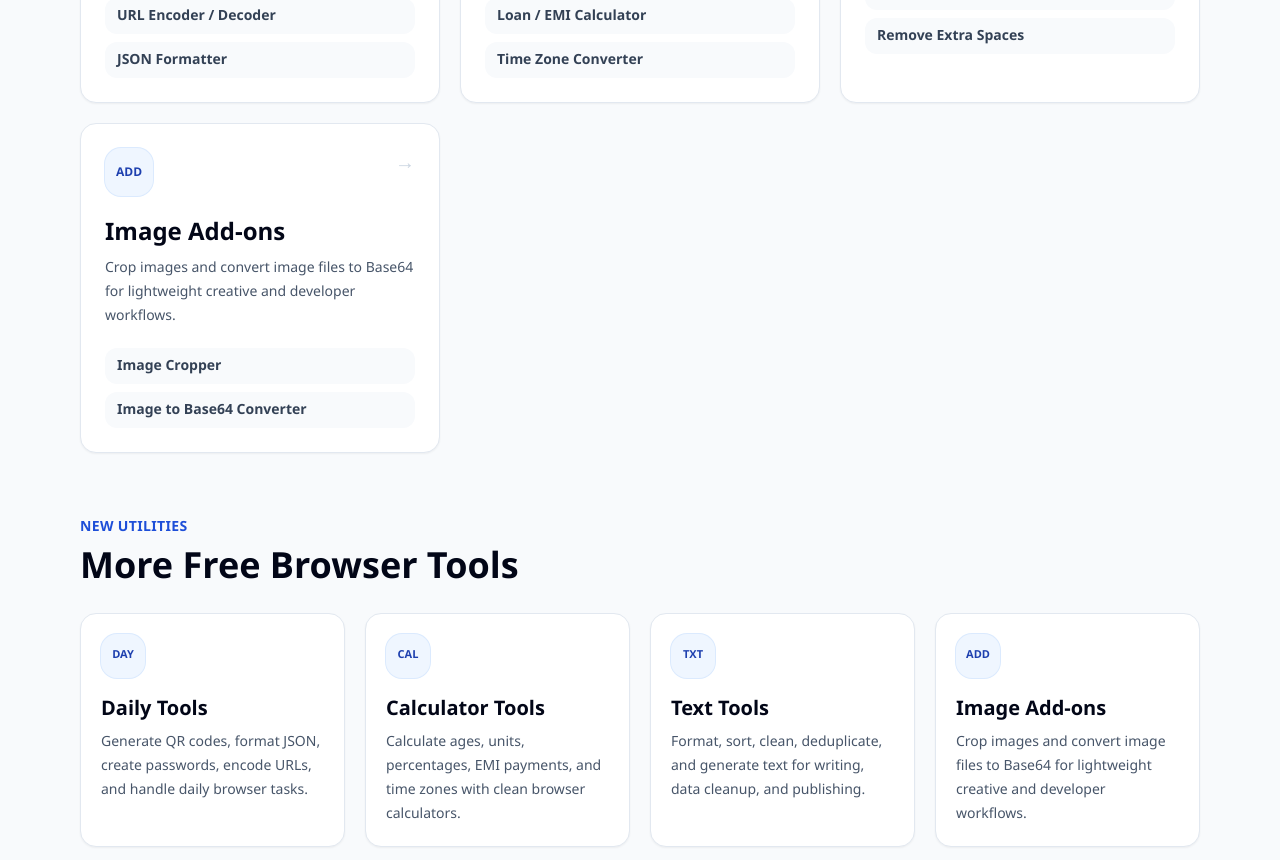
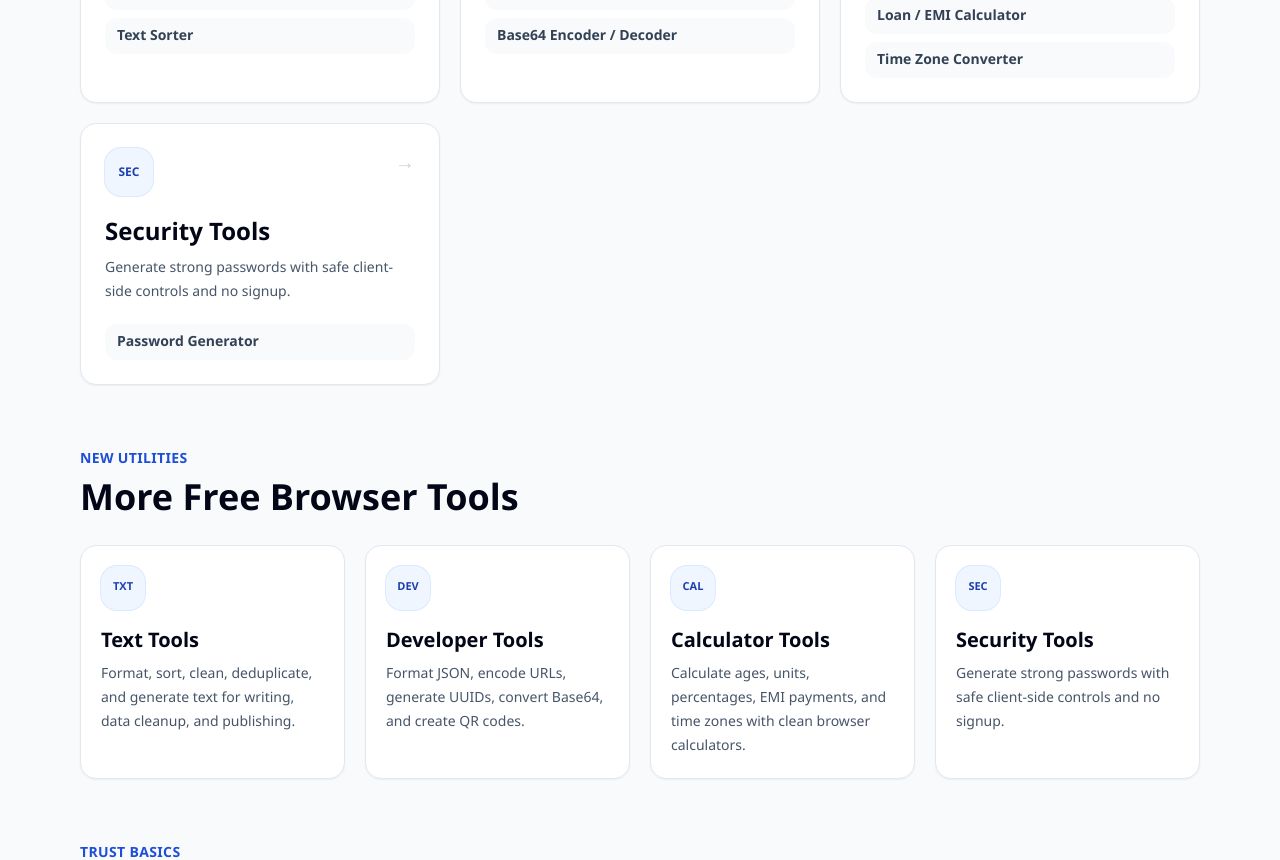
Before and after one commit to KushGam/freetoolkit, a Next.js app: page / in a window 1280 px wide. Shown: the part 2680-3540 px from the top of the page. Built offline with nearby package versions, Linux system fonts and the light colour scheme.

Commit message:
Realign tool categories

```diff
--- a/app/daily-tools/page.tsx
+++ /dev/null
@@ -1,16 +0,0 @@
-import type { Metadata } from "next";
-import { CategoryPage } from "@/components/category-page";
-
-export const metadata: Metadata = {
-  title: "Daily Tools Online Free | FreeToolKit",
-  description: "Use free daily browser tools for QR codes, text case, JSON, passwords, UUIDs, Base64, URLs, and quick PDF creation with no signup."
-};
-
-export default function DailyToolsPage() {
-  return (
-    <CategoryPage
-      category="Daily Tools"
-      intro="Free daily tools for quick browser-based tasks, including QR codes, URL encoding, JSON formatting, password generation, UUIDs, Base64 conversion, and simple text-to-PDF exports."
-    />
-  );
-}
--- /dev/null
+++ b/app/developer-tools/page.tsx
@@ -0,0 +1,16 @@
+import type { Metadata } from "next";
+import { CategoryPage } from "@/components/category-page";
+
+export const metadata: Metadata = {
+  title: "Developer Tools Online Free | FreeToolKit",
+  description: "Use free developer tools for JSON formatting, URL encoding, UUID generation, Base64 conversion, and QR codes with no signup."
+};
+
+export default function DeveloperToolsPage() {
+  return (
+    <CategoryPage
+      category="Developer Tools"
+      intro="Free browser-based developer tools for formatting JSON, encoding and decoding URLs, generating UUIDs, converting Base64 text, and creating QR codes without login or paid APIs."
+    />
+  );
+}
--- a/app/image-add-ons/page.tsx
+++ /dev/null
@@ -1,16 +0,0 @@
-import type { Metadata } from "next";
-import { CategoryPage } from "@/components/category-page";
-
-export const metadata: Metadata = {
-  title: "Image Add-ons Online Free | FreeToolKit",
-  description: "Use free image add-on tools to crop images and convert images to Base64 in your browser with no signup required."
-};
-
-export default function ImageAddOnsPage() {
-  return (
-    <CategoryPage
-      category="Image Add-ons"
-      intro="Free image add-on tools for browser-based image preparation. Crop photos, create simple aspect-ratio outputs, and convert images to Base64 data URLs with no signup."
-    />
-  );
-}
--- a/app/page.tsx
+++ b/app/page.tsx
@@ -32,25 +32,25 @@ const categoryDetails: Record<ToolCategory, { href: string; icon: string; descri
     icon: "GPA",
     description: "Calculate grades, count words, and stay focused with simple study utilities."
   },
-  "Daily Tools": {
-    href: categoryRoutes["Daily Tools"],
-    icon: "DAY",
-    description: "Generate QR codes, format JSON, create passwords, encode URLs, and handle daily browser tasks."
+  "Text Tools": {
+    href: categoryRoutes["Text Tools"],
+    icon: "TXT",
+    description: "Format, sort, clean, deduplicate, and generate text for writing, data cleanup, and publishing."
+  },
+  "Developer Tools": {
+    href: categoryRoutes["Developer Tools"],
+    icon: "DEV",
+    description: "Format JSON, encode URLs, generate UUIDs, convert Base64, and create QR codes."
   },
   "Calculator Tools": {
     href: categoryRoutes["Calculator Tools"],
     icon: "CAL",
     description: "Calculate ages, units, percentages, EMI payments, and time zones with clean browser calculators."
   },
-  "Text Tools": {
-    href: categoryRoutes["Text Tools"],
-    icon: "TXT",
-    description: "Format, sort, clean, deduplicate, and generate text for writing, data cleanup, and publishing."
-  },
-  "Image Add-ons": {
-    href: categoryRoutes["Image Add-ons"],
-    icon: "ADD",
-    description: "Crop images and convert image files to Base64 for lightweight creative and developer workflows."
+  "Security Tools": {
+    href: categoryRoutes["Security Tools"],
+    icon: "SEC",
+    description: "Generate strong passwords with safe client-side controls and no signup."
   }
 };
 
@@ -168,7 +168,7 @@ export default function HomePage() {
           <p className="text-sm font-black uppercase tracking-wide text-brand-600">New utilities</p>
           <h2 className="mt-2 text-3xl font-black text-slate-950 sm:text-4xl">More Free Browser Tools</h2>
           <div className="mt-7 grid gap-5 lg:grid-cols-4">
-            {(["Daily Tools", "Calculator Tools", "Text Tools", "Image Add-ons"] as ToolCategory[]).map((category) => {
+            {(["Text Tools", "Developer Tools", "Calculator Tools", "Security Tools"] as ToolCategory[]).map((category) => {
               const details = categoryDetails[category];
               return (
                 <Link key={category} href={details.href} className="rounded-2xl border border-slate-200 bg-white p-5 shadow-sm transition hover:-translate-y-1 hover:border-brand-200 hover:shadow-[0_22px_45px_rgba(37,99,235,0.12)]">
@@ -206,7 +206,7 @@ export default function HomePage() {
             Many online tasks should not require a complicated dashboard. FreeToolKit keeps the experience clean and browser-based where possible, so you can open a page, use the tool, and download or copy your result. The <Link href="/image-tools" className="font-bold text-brand-700 hover:text-brand-900">Image Tools</Link> section includes utilities for compression, resizing, and format conversion. The <Link href="/pdf-tools" className="font-bold text-brand-700 hover:text-brand-900">PDF Tools</Link> section helps with merging, splitting, rotating, extracting pages, and reducing PDF file size. The <Link href="/student-tools" className="font-bold text-brand-700 hover:text-brand-900">Student Tools</Link> section includes GPA calculators, a grade percentage calculator, a study timer, and a word counter.
           </p>
           <p>
-            The site is also built with mobile users in mind. Pages use readable spacing, large controls, clear instructions, and lightweight layouts so the tools feel fast on phones, tablets, and desktops. Since there is no login required, FreeToolKit works well for quick one-time tasks and repeat productivity workflows. New sections for <Link href="/daily-tools" className="font-bold text-brand-700 hover:text-brand-900">Daily Tools</Link>, <Link href="/calculator-tools" className="font-bold text-brand-700 hover:text-brand-900">Calculator Tools</Link>, and <Link href="/text-tools" className="font-bold text-brand-700 hover:text-brand-900">Text Tools</Link> make it easier to find QR, JSON, password, percentage, unit, and text cleanup utilities. Whether you are preparing school files, cleaning up documents for work, optimizing images for a website, or drafting content with a word limit, the goal is the same: useful free tools that are easy to trust and easy to use.
+            The site is also built with mobile users in mind. Pages use readable spacing, large controls, clear instructions, and lightweight layouts so the tools feel fast on phones, tablets, and desktops. Since there is no login required, FreeToolKit works well for quick one-time tasks and repeat productivity workflows. Sections for <Link href="/text-tools" className="font-bold text-brand-700 hover:text-brand-900">Text Tools</Link>, <Link href="/developer-tools" className="font-bold text-brand-700 hover:text-brand-900">Developer Tools</Link>, <Link href="/calculator-tools" className="font-bold text-brand-700 hover:text-brand-900">Calculator Tools</Link>, and <Link href="/security-tools" className="font-bold text-brand-700 hover:text-brand-900">Security Tools</Link> make it easier to find QR, JSON, password, percentage, unit, and text cleanup utilities. Whether you are preparing school files, cleaning up documents for work, optimizing images for a website, or drafting content with a word limit, the goal is the same: useful free tools that are easy to trust and easy to use.
           </p>
         </section>
 
--- /dev/null
+++ b/app/security-tools/page.tsx
@@ -0,0 +1,16 @@
+import type { Metadata } from "next";
+import { CategoryPage } from "@/components/category-page";
+
+export const metadata: Metadata = {
+  title: "Security Tools Online Free | FreeToolKit",
+  description: "Use free browser-based security tools like a strong password generator with no signup, no login, and no paid API."
+};
+
+export default function SecurityToolsPage() {
+  return (
+    <CategoryPage
+      category="Security Tools"
+      intro="Free browser-based security utilities for safer everyday workflows. Generate strong random passwords with clear controls, no signup, and no paid API."
+    />
+  );
+}
--- a/app/sitemap.ts
+++ b/app/sitemap.ts
@@ -3,7 +3,7 @@ import { tools } from "@/data/tools";
 import { siteUrl } from "@/lib/utils";
 
 export default function sitemap(): MetadataRoute.Sitemap {
-  const staticRoutes = ["", "all-tools", "image-tools", "pdf-tools", "student-tools", "daily-tools", "calculator-tools", "text-tools", "image-add-ons", "about", "contact", "privacy", "terms"];
+  const staticRoutes = ["", "all-tools", "image-tools", "pdf-tools", "student-tools", "text-tools", "developer-tools", "calculator-tools", "security-tools", "about", "contact", "privacy", "terms"];
   return [
     ...staticRoutes.map((route) => ({
       url: `${siteUrl}/${route}`,
--- a/components/ui.tsx
+++ b/components/ui.tsx
@@ -70,10 +70,10 @@ const toolIcons: Record<string, string> = {
   "Image Tools": "IMG",
   "PDF Tools": "PDF",
   "Student Tools": "GPA",
-  "Daily Tools": "DAY",
   "Calculator Tools": "CAL",
   "Text Tools": "TXT",
-  "Image Add-ons": "ADD"
+  "Developer Tools": "DEV",
+  "Security Tools": "SEC"
 };
 
 export function ToolCard({
--- a/data/new-tools.ts
+++ b/data/new-tools.ts
@@ -29,7 +29,7 @@ export const newTools: Tool[] = [
   tool({
     slug: "qr-code-generator",
     title: "QR Code Generator",
-    category: "Daily Tools",
+    category: "Developer Tools",
     popular: true,
     description: "Generate a QR code from text or a URL and download it as a PNG image.",
     intro: "Create a QR code online free for links, contact pages, notes, menus, classroom materials, and quick sharing. Enter text or a URL, generate the code in your browser, and download a PNG with no signup.",
@@ -56,7 +56,7 @@ export const newTools: Tool[] = [
   tool({
     slug: "case-converter",
     title: "Case Converter",
-    category: "Daily Tools",
+    category: "Text Tools",
     description: "Convert text to uppercase, lowercase, title case, sentence case, or capitalized case.",
     intro: "Use this case converter online free to clean up headings, names, paragraphs, labels, and pasted text. Convert text instantly in your browser, copy the result, and reset whenever needed.",
     metaTitle: "Case Converter Online Free | Uppercase & Title Case",
@@ -82,7 +82,7 @@ export const newTools: Tool[] = [
   tool({
     slug: "word-to-pdf",
     title: "Word to PDF Converter",
-    category: "Daily Tools",
+    category: "PDF Tools",
     description: "Turn typed or pasted text into a downloadable PDF document.",
     intro: "Create a simple PDF online free from a title and body text. This browser-based Word to PDF style converter is useful for notes, letters, drafts, and quick documents with no signup.",
     metaTitle: "Word to PDF Converter Online Free | FreeToolKit",
@@ -108,7 +108,7 @@ export const newTools: Tool[] = [
   tool({
     slug: "url-encoder-decoder",
     title: "URL Encoder / Decoder",
-    category: "Daily Tools",
+    category: "Developer Tools",
     description: "Encode or decode URL text safely for links, query strings, and web forms.",
     intro: "Encode and decode URLs online free for links, parameters, redirects, and web development tasks. Paste text, choose encode or decode, and copy the result from your browser.",
     metaTitle: "URL Encoder Decoder Online Free | FreeToolKit",
@@ -134,7 +134,7 @@ export const newTools: Tool[] = [
   tool({
     slug: "json-formatter",
     title: "JSON Formatter",
-    category: "Daily Tools",
+    category: "Developer Tools",
     description: "Format, minify, and validate JSON text with friendly error messages.",
     intro: "Format JSON online free to make API responses, configuration files, and copied data easier to read. Paste JSON, validate it, minify it, or copy a clean formatted result.",
     metaTitle: "JSON Formatter Online Free | Validate & Minify JSON",
@@ -160,7 +160,7 @@ export const newTools: Tool[] = [
   tool({
     slug: "password-generator",
     title: "Password Generator",
-    category: "Daily Tools",
+    category: "Security Tools",
     popular: true,
     description: "Generate strong random passwords with length and character options.",
     intro: "Generate a strong password online free with uppercase letters, lowercase letters, numbers, symbols, and a length slider. Create and copy passwords in your browser with no signup.",
@@ -187,7 +187,7 @@ export const newTools: Tool[] = [
   tool({
     slug: "uuid-generator",
     title: "UUID Generator",
-    category: "Daily Tools",
+    category: "Developer Tools",
     description: "Generate one or multiple UUID v4 values and copy them easily.",
     intro: "Generate UUID v4 values online free for testing, databases, mock data, configuration, and development workflows. Create one or many IDs in your browser with no signup.",
     metaTitle: "UUID Generator Online Free | UUID v4",
@@ -213,7 +213,7 @@ export const newTools: Tool[] = [
   tool({
     slug: "base64-encoder-decoder",
     title: "Base64 Encoder / Decoder",
-    category: "Daily Tools",
+    category: "Developer Tools",
     description: "Encode text to Base64 or decode Base64 back into readable text.",
     intro: "Encode and decode Base64 online free for text snippets, data examples, API testing, and development work. Paste content, convert it in your browser, and copy the result.",
     metaTitle: "Base64 Encoder Decoder Online Free | FreeToolKit",
@@ -500,7 +500,7 @@ export const newTools: Tool[] = [
   tool({
     slug: "image-cropper",
     title: "Image Cropper",
-    category: "Image Add-ons",
+    category: "Image Tools",
     description: "Crop an uploaded image with free, square, 16:9, or 4:3 aspect options.",
     intro: "Crop images online free for profile photos, thumbnails, banners, documents, and social posts. Upload an image, choose crop dimensions, preview, and download the cropped result in your browser.",
     metaTitle: "Image Cropper Online Free | Crop Photos in Browser",
@@ -526,7 +526,7 @@ export const newTools: Tool[] = [
   tool({
     slug: "image-to-base64",
     title: "Image to Base64 Converter",
-    category: "Image Add-ons",
+    category: "Image Tools",
     description: "Convert an uploaded image into a Base64 data URL with preview and copy output.",
     intro: "Convert image to Base64 online free for HTML, CSS, testing, email templates, and quick embedding examples. Upload an image, preview it, and copy the data URL in your browser.",
     metaTitle: "Image to Base64 Converter Online Free | FreeToolKit",
--- a/data/tools.ts
+++ b/data/tools.ts
@@ -1,6 +1,6 @@
 import { newTools } from "./new-tools";
 
-export type ToolCategory = "Image Tools" | "PDF Tools" | "Student Tools" | "Daily Tools" | "Calculator Tools" | "Text Tools" | "Image Add-ons";
+export type ToolCategory = "Image Tools" | "PDF Tools" | "Student Tools" | "Text Tools" | "Developer Tools" | "Calculator Tools" | "Security Tools";
 
 export type Tool = {
   slug: string;
@@ -207,7 +207,7 @@ const coreTools: Tool[] = [
   },
   {
     slug: "compress-pdf",
-    title: "Reduce PDF File Size",
+    title: "Compress PDF",
     category: "PDF Tools",
     description: "Optimize a PDF by rebuilding it in the browser and comparing file size.",
     intro: "Reduce PDF file size online free with a lightweight browser optimizer. This tool rebuilds the PDF where possible, shows the original and new size, and explains limits clearly.",
@@ -420,16 +420,16 @@ const coreTools: Tool[] = [
 
 export const tools: Tool[] = [...coreTools, ...newTools];
 
-export const categories: ToolCategory[] = ["Image Tools", "PDF Tools", "Student Tools", "Daily Tools", "Calculator Tools", "Text Tools", "Image Add-ons"];
+export const categories: ToolCategory[] = ["Image Tools", "PDF Tools", "Student Tools", "Text Tools", "Developer Tools", "Calculator Tools", "Security Tools"];
 
 export const categoryRoutes: Record<ToolCategory, string> = {
   "Image Tools": "/image-tools",
   "PDF Tools": "/pdf-tools",
   "Student Tools": "/student-tools",
-  "Daily Tools": "/daily-tools",
+  "Text Tools": "/text-tools",
+  "Developer Tools": "/developer-tools",
   "Calculator Tools": "/calculator-tools",
-  "Text Tools": "/text-tools",
-  "Image Add-ons": "/image-add-ons"
+  "Security Tools": "/security-tools"
 };
 
 export function getTool(slug: string) {
```
